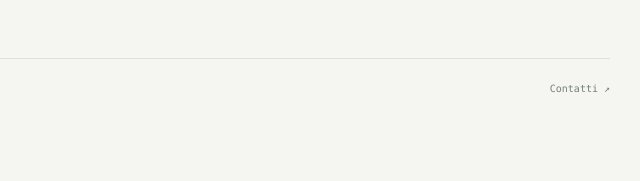
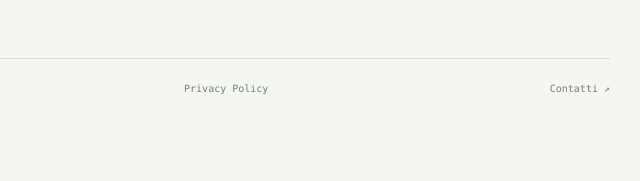
Before and after one commit to massimomichelotti90-byte/massimomichelotti90-byte.github.io, a plain HTML site: page fujitsu-airstage.html in a window 1280 px wide. Shown: the part 3643-3824 px from the top of the page, 480-1120 px from the left. Drawn offline with Linux system fonts and the light colour scheme.

Commit message:
Update footer and theme toggle functionality

```diff
--- a/fujitsu-airstage.html
+++ b/fujitsu-airstage.html
@@ -60,7 +60,7 @@
       </article>
       <aside class="sidebar"><b>In questo articolo</b><ol><li><a href="#idea">L’idea</a></li><li><a href="#configurazione">Configurazione</a></li><li><a href="#controlli">Cosa posso controllare</a></li><li><a href="#automazioni">Automazioni e dashboard</a></li><li><a href="#risultato">Risultato e appunti</a></li></ol></aside>
     </div>
-    <div class="article-footer"><a href="index.html#progetto-fujitsu">← Torna alla scheda del progetto</a><a href="index.html#contatti">Contatti ↗</a></div>
+    <div class="article-footer"><a href="index.html#progetto-fujitsu">← Torna alla scheda del progetto</a><a href="Privacy-policy.html">Privacy Policy</a><a href="index.html#contatti">Contatti ↗</a></div>
   </main>
   <dialog class="lightbox" id="lightbox" aria-label="Immagine ingrandita"><form method="dialog"><button class="lightbox-close" aria-label="Chiudi immagine">Chiudi ×</button></form><img src="" alt=""></dialog>
   <footer class="wrap footer"><span>© <span id="year">2026</span> Il mio laboratorio · Fatto con curiosità.</span><a href="#">Torna su ↑</a></footer>
```
